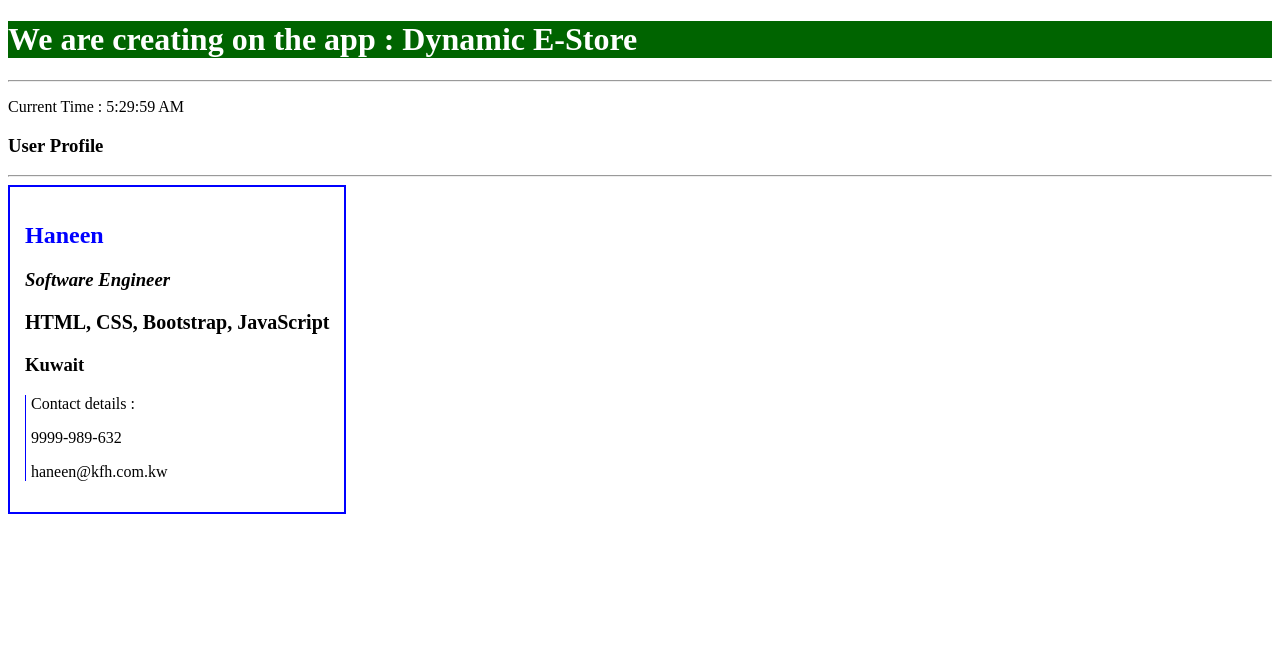
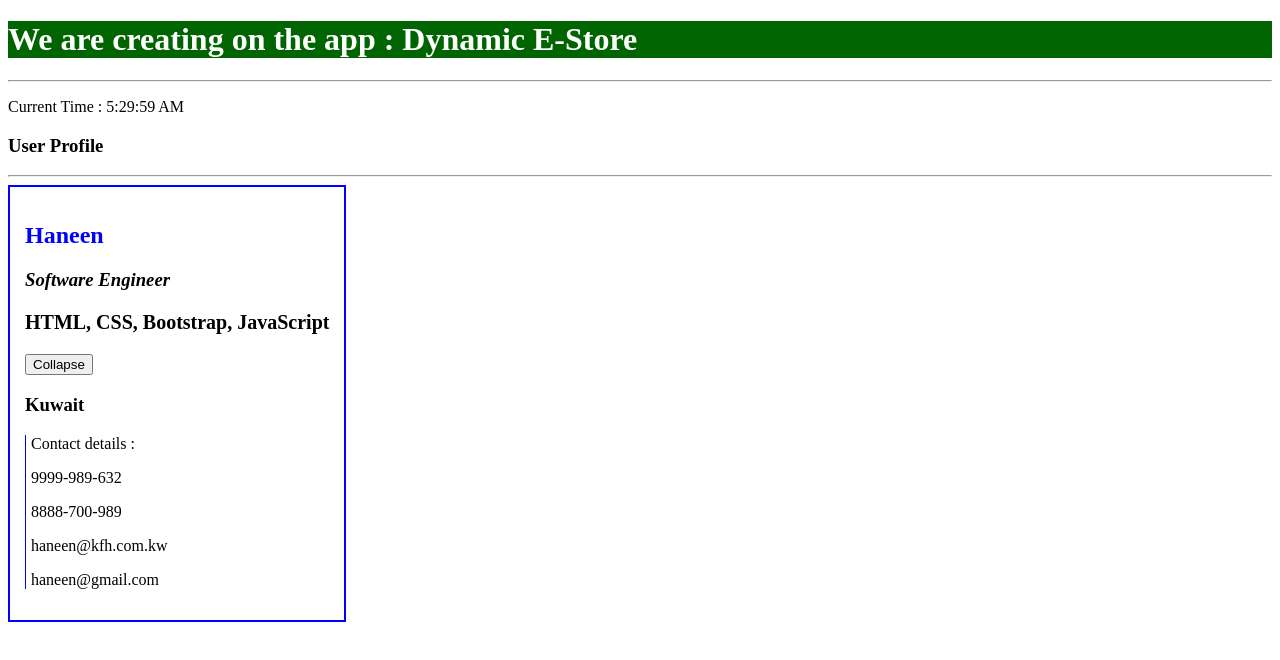
Before and after one commit to messagewaleed/first-angular-pro, an Angular app: page / in a window 1280 px wide. Shown: the top 660 px of the page. Built offline with nearby package versions, Linux system fonts and the light colour scheme.

Commit message:
Added ngFor,ngIf, click event behavior

```diff
--- a/src/app/app.component.ts
+++ b/src/app/app.component.ts
@@ -8,4 +8,6 @@ import { Component } from '@angular/core';
 export class AppComponent {
   title : string = "Dynamic E-Store";
   currentDate : string = new Date().toLocaleTimeString();
+
+
 }
--- a/src/app/profile/profile.component.html
+++ b/src/app/profile/profile.component.html
@@ -6,10 +6,20 @@
 <h2 class="profileName">{{profile.name}}</h2>
 <h3 class="profileDesignation">{{profile.designation}}</h3>
 <h3 class="profileSkills">{{profile.skills}}</h3>
+
+<button *ngIf="!flag" (click)="toggleContactDetails()">Collapse</button>
+<button *ngIf="flag" (click)="toggleContactDetails()">Expand</button>
+<div *ngIf="!flag">
 <h3 class="profileLocation">{{profile.location}}</h3>
-    <div class="profileContact">
-    <p>Contact details :</p>
-    <p>{{profile.contact[0]}}</p>
-    <p>{{profile.contact[1]}}</p>
+    <div *ngIf="profile.contact.length" class="profileContact">
+        <p>Contact details :</p>
+        <p *ngFor="let item of profile.contact">
+         {{item}}
+        </p>
     </div>
 </div>
+</div>
+
+
+<!-- *ngFor="let item of property" -->
+<!-- *ngIf="property" -->
--- a/src/app/profile/profile.component.ts
+++ b/src/app/profile/profile.component.ts
@@ -6,6 +6,10 @@ import { Component } from '@angular/core';
   styleUrls: ['./profile.component.css']
 })
 export class ProfileComponent {
+
+  flag : boolean = false;
+
+
   profile: any;
 
   constructor(){
@@ -16,9 +20,19 @@ export class ProfileComponent {
       location : "Kuwait",
       contact : [
         '9999-989-632',
-        'haneen@kfh.com.kw'
+        '8888-700-989',
+        'haneen@kfh.com.kw',
+        'haneen@gmail.com'
       ]
     };
   }
 
+  // handleButtonClick(){
+  //   console.log("Button was just clicked...");
+  // }
+
+  toggleContactDetails(){
+    this.flag = !this.flag;
+  }
+
 }
```
